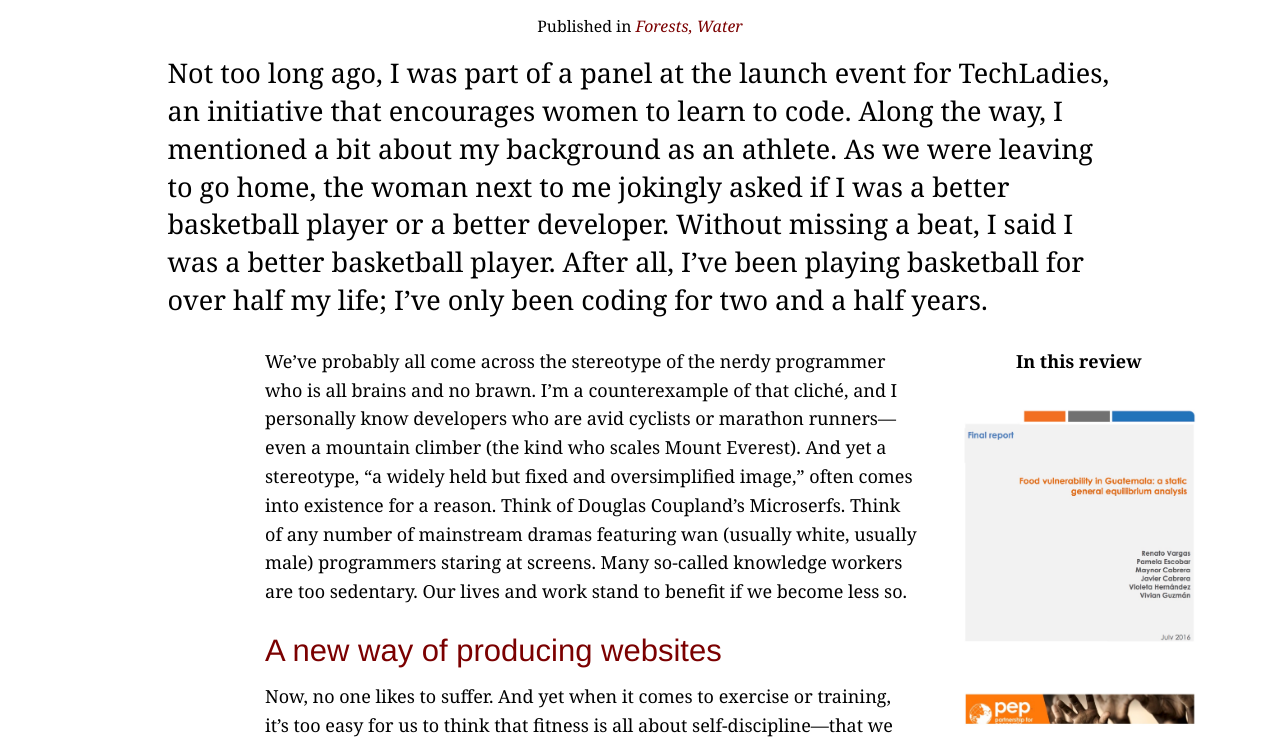
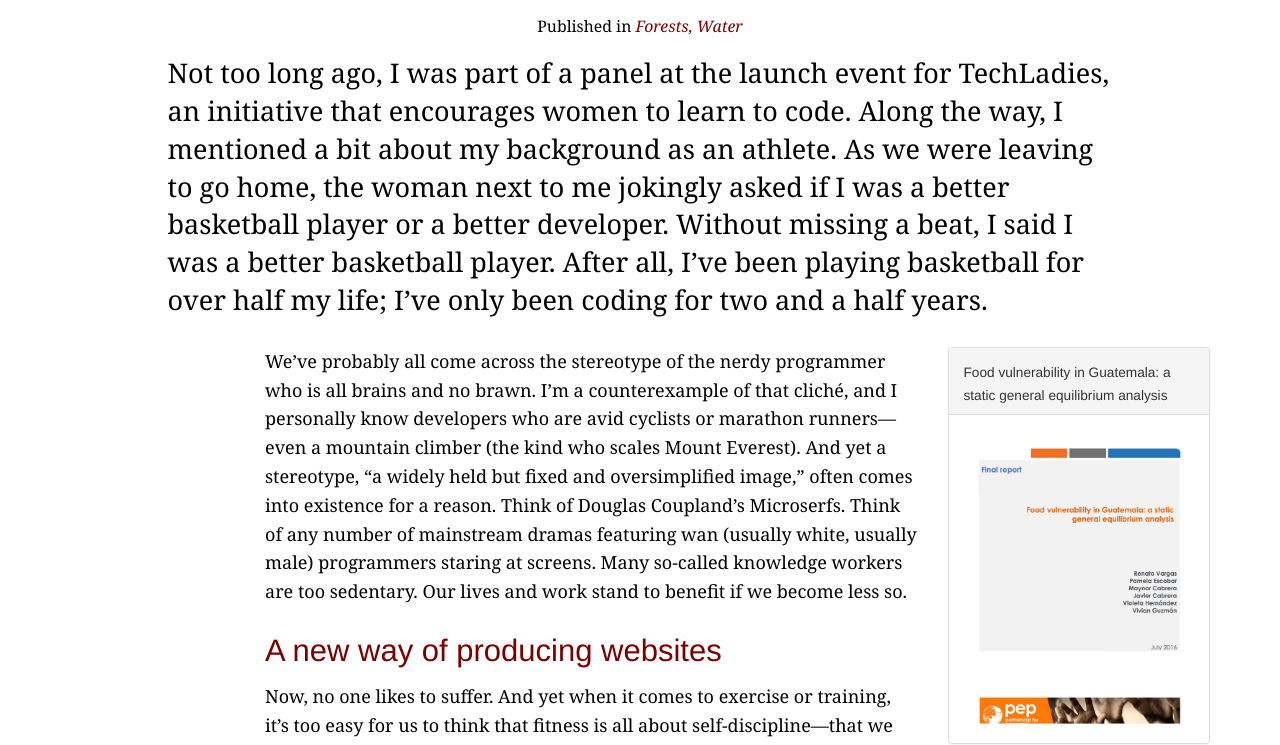
Before and after one commit to chwgt/mockups, a plain HTML site: page index.html in a window 1280 px wide. Shown: the part 224-969 px from the top of the page. Drawn offline with nearby package versions, Linux system fonts and the light colour scheme.

Commit message:
Fixed big book image on smaller devices problem adding xs-col-8

```diff
--- a/index.html
+++ b/index.html
@@ -99,9 +99,17 @@
 
 		<p>Now, no one likes to suffer. And yet when it comes to exercise or training, it’s too easy for us to think that fitness is all about self-discipline—that we just need to have the willpower to persevere through the agony. But that’s not a good strategy for most people. Unless you genuinely find pleasure in pain and suffering, you have to want something badly enough to endure pain and suffering. Ask any athlete if they enjoy running extra sprints or lifting extra weights. Even Olympic medalists will tell you they don’t. They do it because they want to be the best.</p>
 	  </div>
-	  <div class="col-md-3">
-		  <p class="text-center"><strong>In this review</strong></p>
-	  	<p><img src="img/butler-fledgling.jpg" class="img-responsive" alt="Source: INE (2015)"></p>
+	  <div class="col-md-3 col-xs-8">
+		  <div class="panel panel-default">
+		    <div class="panel-heading">
+		      <h3 class="panel-title"><small>Food vulnerability in Guatemala: a static general equilibrium analysis</small></h3>
+		    </div>
+		    <div class="panel-body width:100% ">
+		      <img src="img/butler-fledgling.jpg" class="img-responsive" alt="Source: INE (2015)">
+		    </div>
+		  </div>
+		  <!--<p class="text-center"><strong>In this review</strong></p>
+	  	<p><img src="img/butler-fledgling.jpg" class="img-responsive" alt="Source: INE (2015)"></p>-->
 		<p><small>Food vulnerability in Guatemala: a static general equilibrium analysis</small></p>
 	  </div>
 	</div> <!-- End row -->
```
